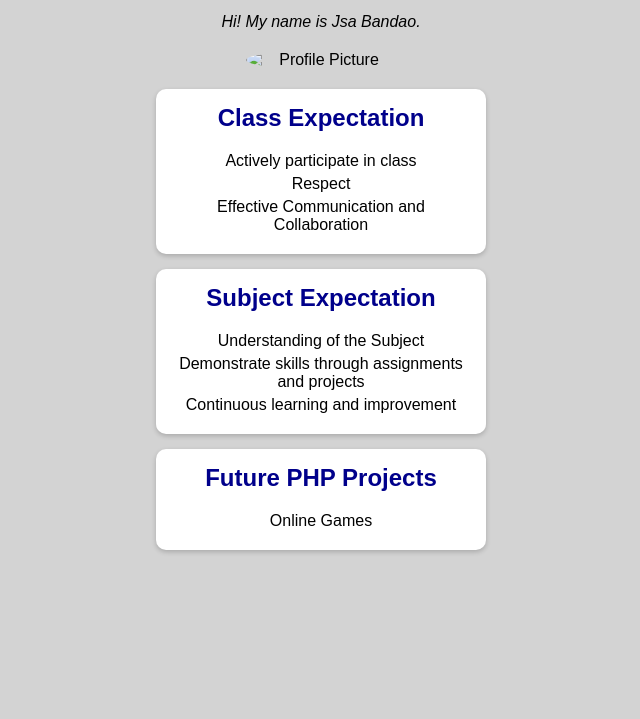
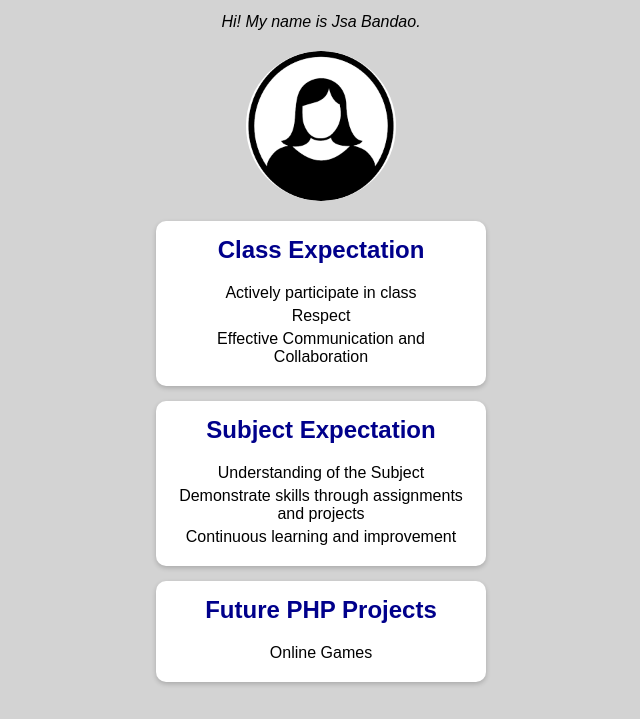
Before and after one commit to Jhaysa/activity-1, a plain HTML site: page index.html in a window 1280 px wide. Shown: the part 81-800 px from the top of the page, without its empty margins (319-959 px from the left). Drawn offline with Linux system fonts and the light colour scheme.

Commit message:
Update index.html

```diff
--- a/index.html
+++ b/index.html
@@ -10,7 +10,7 @@
 <body>
   <h1>I'm Back!</h1>
  <p >Hi! My name is Jsa Bandao.</p>
-  <img src="assets/jaquie.png" alt="Profile Picture">
+  <img src="jaquie.png" alt="Profile Picture">
 
   <div class="section">
     <h2>Class Expectation</h2>
```
